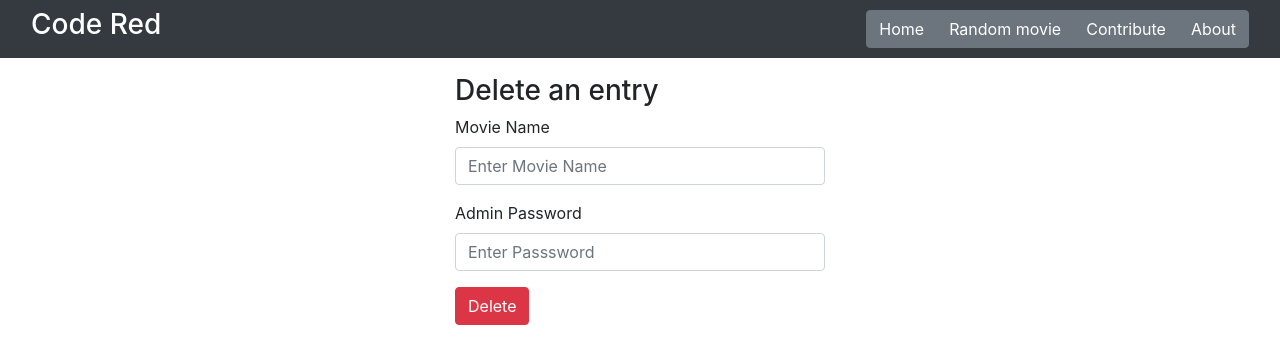
After one commit to shrn01/code-red, a Flask app: page /admin in a window 1280 px wide. The commit adds this page. Shown: the top 364 px of the page. Run offline with Flask 2, Linux system fonts and the light colour scheme; some libraries are stand-ins or nearby versions.

Commit message:
Added delete

```diff
--- a/data.py
+++ b/data.py
@@ -39,7 +39,7 @@ def get_movie(conn,name):
     l = cur.execute("SELECT name, release_date, imdb, image FROM movies WHERE name = ?",(name,)).fetchall()
     return l
 
-def delete(name):
+def delete_entry(name):
     conn = get_db_connection()
     cur = conn.cursor()
     cur.execute('''
--- a/main.py
+++ b/main.py
@@ -15,13 +15,23 @@ def contribute():
         return render_template("contribute.html", post = False)
     elif request.method == "POST":
         d = dict(request.form)
-        print(d)
         add_movie((d['movie'],d['year'],float(d['imdb']),d['link']))
         return render_template("contribute.html", post = True)
 
 @app.route('/about')
 def about():
     return render_template('about.html')
+
+@app.route('/admin',methods = ['GET','POST'])
+def admin():
+    if request.method == "GET":
+        return render_template("admin.html", post = False)
+    elif request.method == "POST":
+        d = dict(request.form)
+        if (d['password'] != 'CodeRed'):
+            return render_template("admin.html",post = False)
+        delete_entry((d['movie']))
+        return render_template("admin.html", post = True)
 
 @app.route('/debug')
 def debug():
--- /dev/null
+++ b/templates/admin.html
@@ -0,0 +1,38 @@
+<!DOCTYPE html>
+<html>
+    <head>
+        <title>
+            Admin - Code Red
+        </title>
+    </head>
+    <body>
+        {% extends "template.html" %}
+        {% block content %}
+
+
+        <div class = "container" style="max-width: 400px;">
+            {% if post == True %}
+            <div style = "background-color:tomato;" class = "container pt-3 pb-2 text-center mb-3 rounded">
+                <p>Deleted.</p>
+            </div>
+            {% endif %}
+
+            <h3>Delete an entry</h3>
+            <form method = "POST">
+                <div class = "form-group">
+                    <label for = "movie">Movie Name</label>
+                    <input required class = "form-control" placeholder="Enter Movie Name" type = "text", name = "movie">
+                </div>
+                <div class = "form-group">
+                    <label for = "password">Admin Password</label>
+                    <input required class = "form-control" placeholder="Enter Passsword" type = "password", name = "password">
+                </div>
+                <div>
+                    <input type = "submit" value = "Delete" class = "btn btn-danger", name = "Delete">
+                </div>
+            </form>
+
+        </div>
+        {% endblock %}
+    </body>
+</html>
```
Also changed, not shown: templates/index.html (+7 -6 lines), movies.db.
